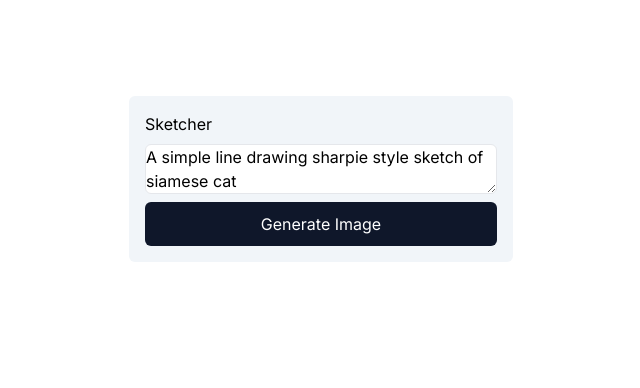
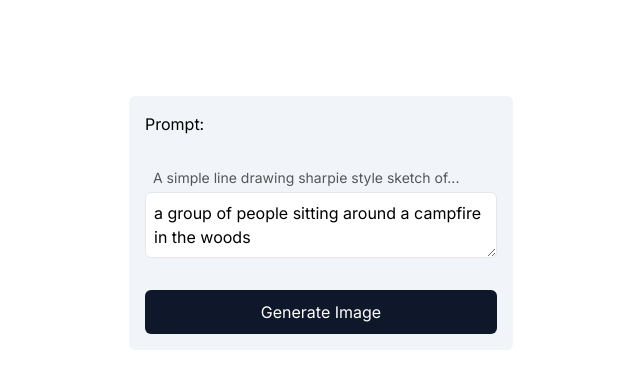
Before and after one commit to richcahill/ai-sket.ch, a Next.js app: page / in a window 1280 px wide. Shown: the top 388 px of the page, without its empty margins (319-959 px from the left). Built offline with nearby package versions, Linux system fonts and the light colour scheme.

Commit message:
setup prompting

```diff
--- a/src/app/api/route.ts
+++ b/src/app/api/route.ts
@@ -4,12 +4,14 @@ const openai = new OpenAI({
   apiKey: process.env["OPENAI_API_KEY"], // This is the default and can be omitted
 });
 
-export async function POST() {
+export async function POST(request: Request) {
   console.log("hello");
+  const data = await request.json();
+  console.log(data.prompt);
 
   const response = await openai.images.generate({
     model: "dall-e-3",
-    prompt: "A simple line drawing sharpie style sketch of siamese cat",
+    prompt: data.prompt,
     n: 1,
     size: "1024x1024",
   });
--- a/src/components/generator.tsx
+++ b/src/components/generator.tsx
@@ -1,3 +1,4 @@
+/* eslint-disable @next/next/no-img-element */
 "use client";
 import { useState } from "react";
 import Image from "next/image";
@@ -12,13 +13,20 @@ const Generator = (props: Props) => {
   const [revisedPrompt, setRevisedPrompt] = useState<string>("");
   const [loading, setLoading] = useState<boolean>(false);
   const [prompt, setPrompt] = useState<string>(
-    "A simple line drawing sharpie style sketch of siamese cat"
+    "a group of people sitting around a campfire in the woods"
   );
 
   const generateImage = async () => {
     setLoading(true);
+
+    let sketchPrompt =
+      (await "A simple line drawing sharpie style sketch of ") + prompt;
     const response = await fetch("/api", {
       method: "POST",
+      headers: {
+        "Content-Type": "application/json",
+      },
+      body: JSON.stringify({ prompt: sketchPrompt }),
     });
     const data = await response.json();
     console.log(data);
@@ -28,13 +36,19 @@ const Generator = (props: Props) => {
   };
 
   return (
-    <div className="flex flex-col gap-2 w-96 p-4 bg-slate-100 rounded-md">
-      <h1>Sketcher</h1>
-      <TextareaAutosize
-        value={prompt}
-        onChange={(e) => setPrompt(e.target.value)}
-        className="w-full h-11 border rounded-md"
-      />
+    <div className="flex flex-col gap-8 w-96 p-4 bg-slate-100 rounded-md">
+      <h1>Prompt:</h1>
+
+      <div className="flex flex-col gap-1">
+        <label htmlFor="prompt" className="text-sm opacity-65 ml-2">
+          A simple line drawing sharpie style sketch of...
+        </label>
+        <TextareaAutosize
+          value={prompt}
+          onChange={(e) => setPrompt(e.target.value)}
+          className="w-full h-11 border rounded-md p-2"
+        />
+      </div>
 
       <button
         className="px-4 h-11 bg-slate-900 text-white rounded-md"
@@ -43,7 +57,7 @@ const Generator = (props: Props) => {
         Generate Image
       </button>
       {loading && <p>Loading...</p>}
-      {revisedPrompt && <p className="text-xs">{revisedPrompt}</p>}
+      {revisedPrompt && <p className="text-xs opacity-20">{revisedPrompt}</p>}
       {image && (
         <div>
           <img
```
